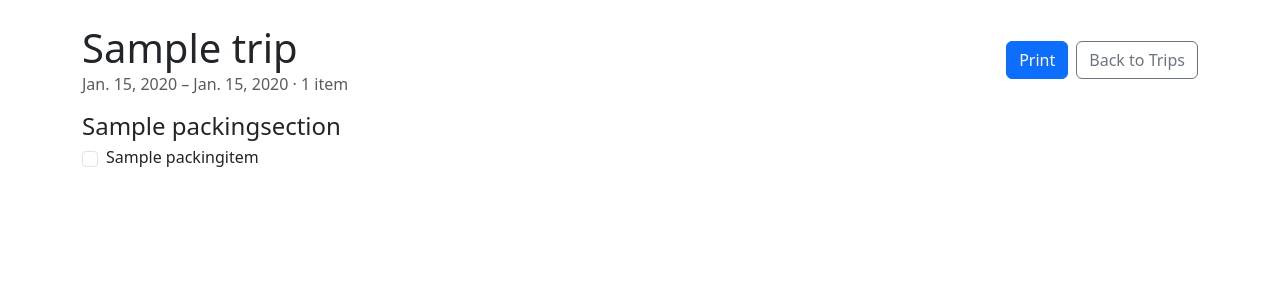
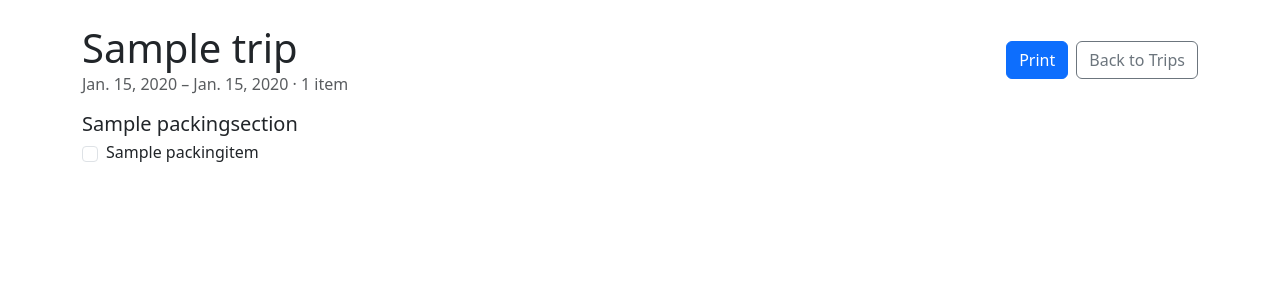
Before and after one commit to freekgorrissen/packinglist, a Django app: page /trips/1/packing-list/ in a window 1280 px wide. Shown: the part 56-356 px from the top of the page. Run offline with Django 5.2, Linux system fonts and the light colour scheme; a user stored in the database is signed in; tables that the repository leaves empty hold one stand-in row (values such as "Sample post").

Commit message:
Packing list density (#17)
* Properly alpha-sort packing sections

* Split packing list into two colums for single traveler

```diff
--- a/app/views/packing_crud.py
+++ b/app/views/packing_crud.py
@@ -50,6 +50,7 @@ class PackingItemListView(AppAccessMixin, ListView):
             {'section': section, 'items': list(items)}
             for section, items in groupby(context['items'], key=lambda item: item.section)
         ]
+        context['section_groups'].sort(key=lambda group: group['section'].name)
         return context
 
 
--- a/templates/trips/packing_list.html
+++ b/templates/trips/packing_list.html
@@ -21,9 +21,10 @@
 <h1 class="h2 mb-3 d-none d-print-block border-bottom">Packinglist {{ trip.name }}</h1>
 
 {% if display_sections %}
+<div class="packing-sections{% if single_traveller %} packing-sections--two-col{% endif %}">
     {% for section_display in display_sections %}
     <section class="packing-section mb-2">
-        <h2 class="h4 pb-0 mb-1">{{ section_display.section.name }}</h2>
+        <h2 class="h5 pb-0 mb-1">{{ section_display.section.name }}</h2>
 
         <div class="row g-3 packing-column-row">
             {% for column in section_display.columns %}
@@ -53,6 +54,7 @@
         </div>
     </section>
     {% endfor %}
+</div>
 {% else %}
 <p class="text-muted">No packing items match this trip. Add items or adjust trip categories.</p>
 {% endif %}
```
Also changed, not shown: app/migrations/0008_alter_packingsection_options.py (added).
